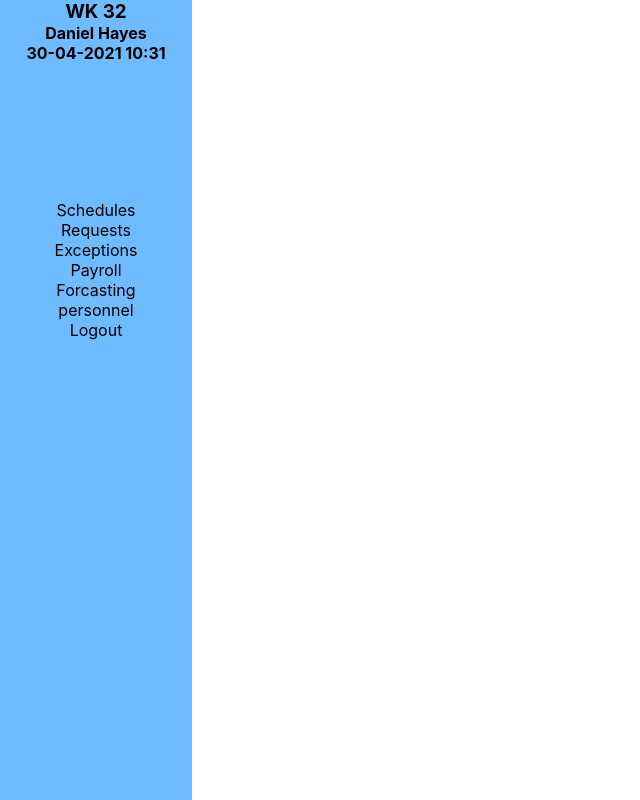
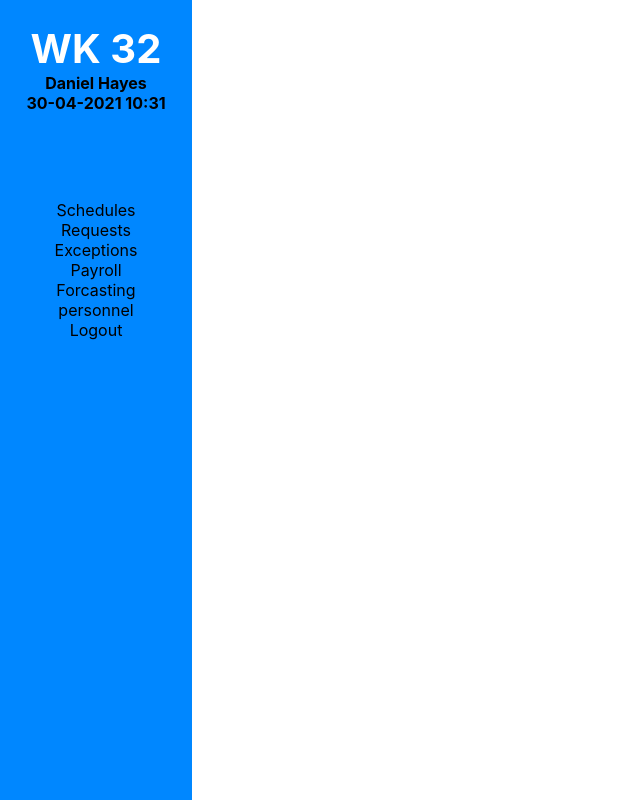
Before and after one commit to Danhayes3008/retail-managment-system-demo, a React (Create React App) app: page / in a window 1280 px wide. Shown: the whole page, without its empty margins (0-640 px from the left). Built offline with nearby package versions, Linux system fonts and the light colour scheme.

Commit message:
changed the navbar background color, added styling for my week number and added a white space on lines 20 and 24

```diff
--- a/src/App.css
+++ b/src/App.css
@@ -14,13 +14,19 @@ nav {
 .navbar {
   width: 15%;
   height: 100%;
-  background-color: #6fbbff;
+  background-color: #0087ff;
 }
 
-.nav-details{
+.nav-details {
   height: 25vh;
 }
 
-.nav-list{
+.nav-list {
   height: 75vh;
 }
+
+.wk-nbr {
+  font-size: 40px;
+  color: white;
+  padding-top: 3vh;
+}
```
